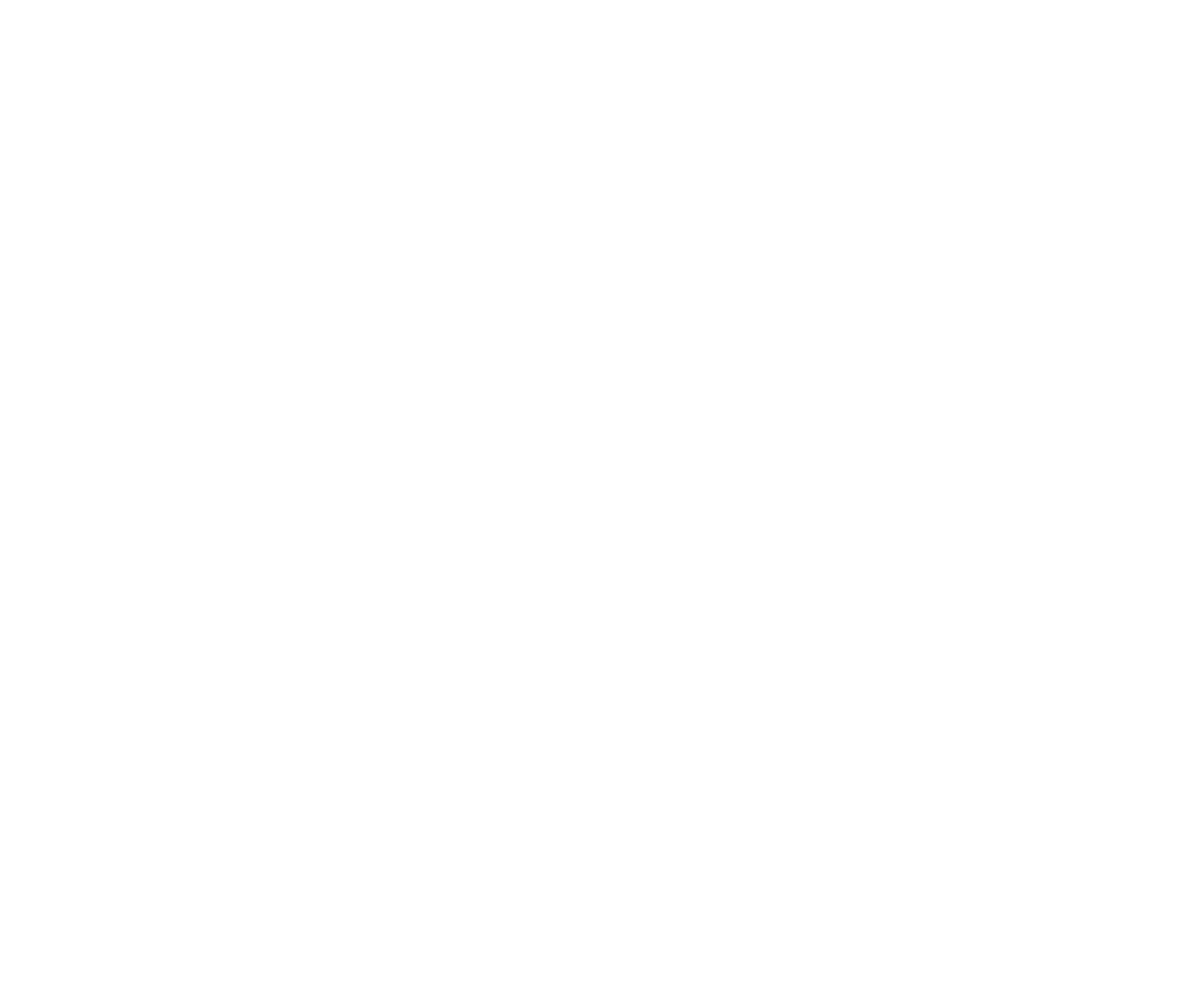
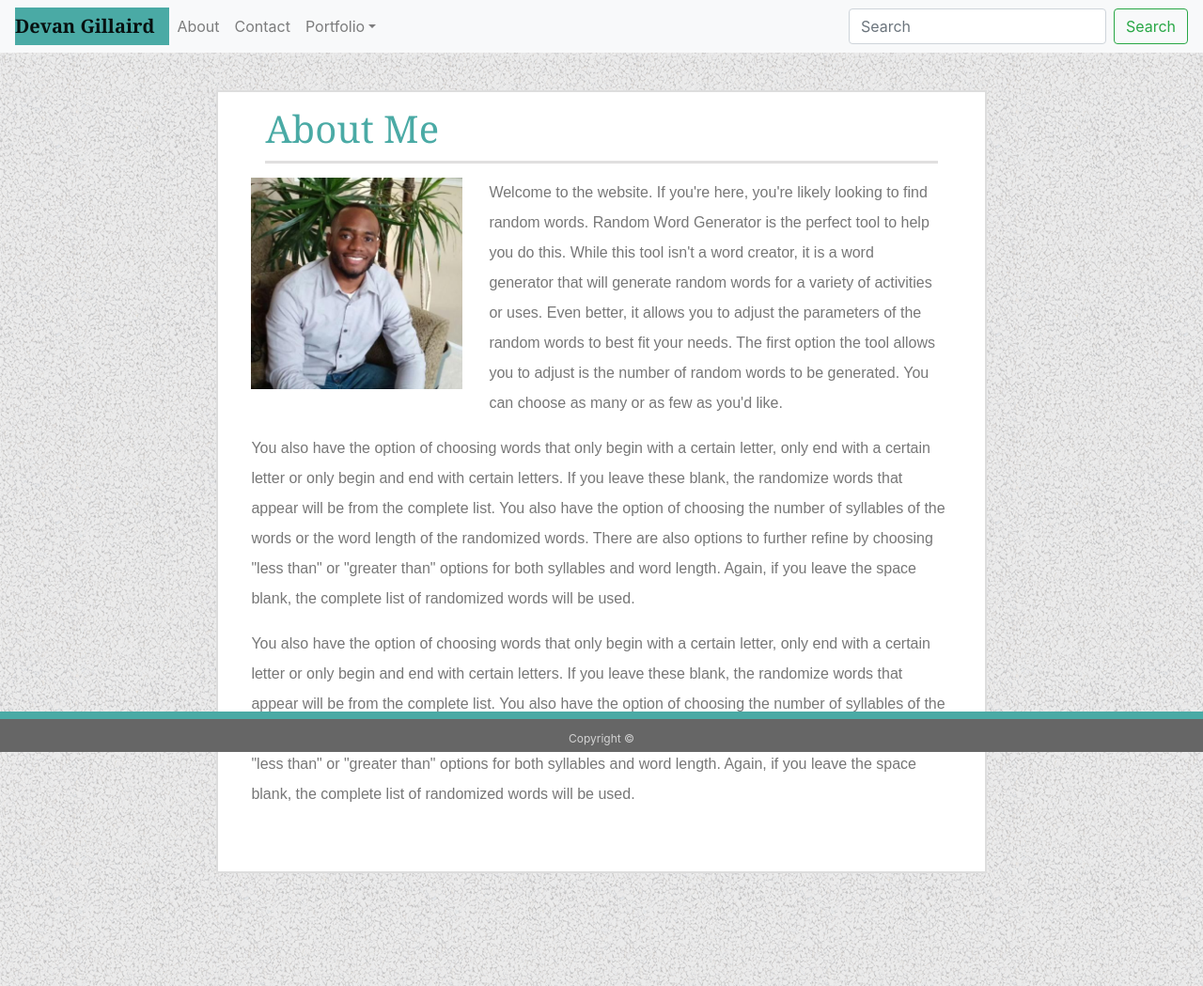
Before and after one commit to dtg5088/Bootstrap-Portfolio, a plain HTML site: page index.html in a window 1280 px wide. Shown: the whole page at 94% size. Before the commit the page ends 800 px from the top, so only its background shows below. Drawn offline with nearby package versions, Linux system fonts and the light colour scheme.

Commit message:
added bootstrap reponsive elements to index and contact page

```diff
--- a/assets/css/style.css
+++ b/assets/css/style.css
@@ -40,17 +40,11 @@
 }
 
 /* Add a color to the active/current link */
-.topnav a.active {
+.activeName {
     background-color: #4aaaa5;
     top: 0;
     color: white;
-    float: left;
     text-align: center;
-    padding: 28px 30px;
-    text-decoration: none;
-    font-size: 18px;
-    margin-left: 18%;
-    margin-right: 22%;
     font-size: 30px;
     font-family: 'Georgia', Times, Times New Roman, serif;
     font-weight: bold;
--- a/index.html
+++ b/index.html
@@ -0,0 +1,81 @@
+<html lang="en">
+<head>
+    <meta charset="UTF-8">
+    <meta name="viewport" content="width=device-width, initial-scale=1.0">
+    <meta http-equiv="X-UA-Compatible" content="ie=edge">
+    <title>Document</title>
+    <link rel="stylesheet" href="https://stackpath.bootstrapcdn.com/bootstrap/4.1.3/css/bootstrap.min.css" integrity="sha384-MCw98/SFnGE8fJT3GXwEOngsV7Zt27NXFoaoApmYm81iuXoPkFOJwJ8ERdknLPMO" crossorigin="anonymous">
+    <link rel="stylesheet" type="text/css" href="assets\css\style.css">
+</head>
+<body>
+        <nav class="navbar navbar-expand-lg navbar-light bg-light">
+                <div class="activeName">
+                    <a class="navbar-brand" href="#">Devan Gillaird</a>
+                </div>
+                    <button class="navbar-toggler" type="button" data-toggle="collapse" data-target="#navbarSupportedContent" aria-controls="navbarSupportedContent" aria-expanded="false" aria-label="Toggle navigation">
+                      <span class="navbar-toggler-icon"></span>
+                    </button>
+
+                    <div class="collapse navbar-collapse" id="navbarSupportedContent">
+                      <ul class="navbar-nav mr-auto">
+                        <li class="nav-item">
+                            <a class="nav-link" href="index.html">About</a>
+                        </li>
+                        <li class="nav-item">
+                                <a class="nav-link" href="contact.html">Contact</a>
+                            </li>
+                        <li class="nav-item dropdown">
+                          <a class="nav-link dropdown-toggle" href="portfolio.html" id="navbarDropdown" role="button" data-toggle="dropdown" aria-haspopup="true" aria-expanded="false">
+                            Portfolio</a>
+                          <div class="dropdown-menu" aria-labelledby="navbarDropdown">
+                            <a class="dropdown-item" href="#">Hangman</a>
+                            <a class="dropdown-item" href="#">Page1</a>
+                            <a class="dropdown-item" href="#">Page2</a>
+                            <a class="dropdown-item" href="#">Page3</a>
+                            <a class="dropdown-item" href="#">Page4</a>
+                            <div class="dropdown-divider"></div>
+                            <a class="dropdown-item" href="#">Something else here</a>
+                          </div>
+                        </li>
+                      </ul>
+                      <form class="form-inline my-2 my-lg-0">
+                        <input class="form-control mr-sm-2" type="search" placeholder="Search" aria-label="Search">
+                        <button class="btn btn-outline-success my-2 my-sm-0" type="submit">Search</button>
+                      </form>
+                    </div>
+        </nav>
+
+        <div id="container">
+            <div class="container-fluid">
+            <span>
+                <h1 class="heading">About Me</h1>
+            </span>
+
+            <div class="row">
+
+                <div> <img class="d-inline-block col-xs-12" src="assets\images\Devan.jpg" alt="Smiley face" align="left">
+                    <p class="font col-sm-12">Welcome to the website. If you're here, you're likely looking to find random words.
+                        Random Word Generator is the perfect tool to help you do this. While this tool isn't a word creator, it is a word generator
+                        that will generate random words for a variety of activities or uses. Even better, it allows you to adjust the parameters of the random words to best fit your needs.
+                        The first option the tool allows you to adjust is the number of random words to be generated. You can choose as many or as few as you'd like.
+                    </p>
+                    <p class="font">
+                        You also have the option of choosing words that only begin with a certain letter, only end with a certain letter or only begin and end with certain letters. If you leave these blank, the randomize words that appear will be from the complete list.
+                        You also have the option of choosing the number of syllables of the words or the word length of the randomized words.
+                        There are also options to further refine by choosing "less than" or "greater than" options for both syllables and word length.
+                        Again, if you leave the space blank, the complete list of randomized words will be used.
+                    </p>
+                    <p class="font">
+                        You also have the option of choosing words that only begin with a certain letter, only end with a certain letter or only begin and end with certain letters. If you leave these blank, the randomize words that appear will be from the complete list.
+                        You also have the option of choosing the number of syllables of the words or the word length of the randomized words.
+                        There are also options to further refine by choosing "less than" or "greater than" options for both syllables and word length.
+                        Again, if you leave the space blank, the complete list of randomized words will be used.
+                    </p>
+                </div>
+            </div>
+        </div>
+    </div>
+        <div class="footer">
+        </div>
+    </body>
+</html>
```
Also changed, not shown: contact.html (+15 -14 lines).
